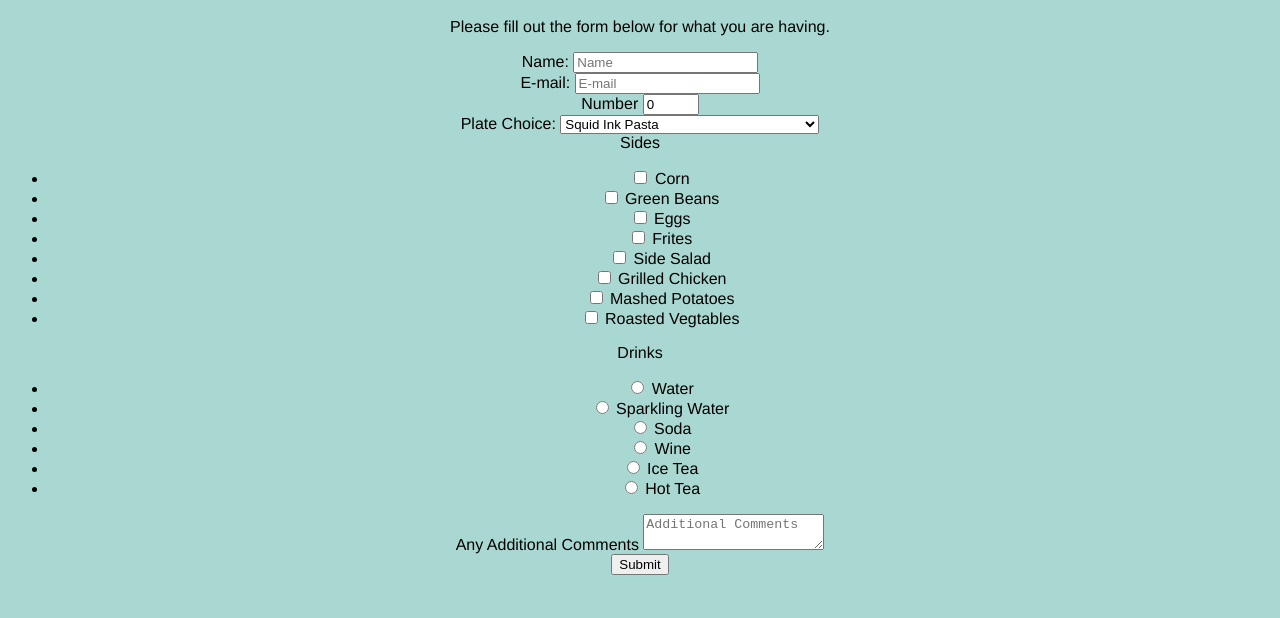
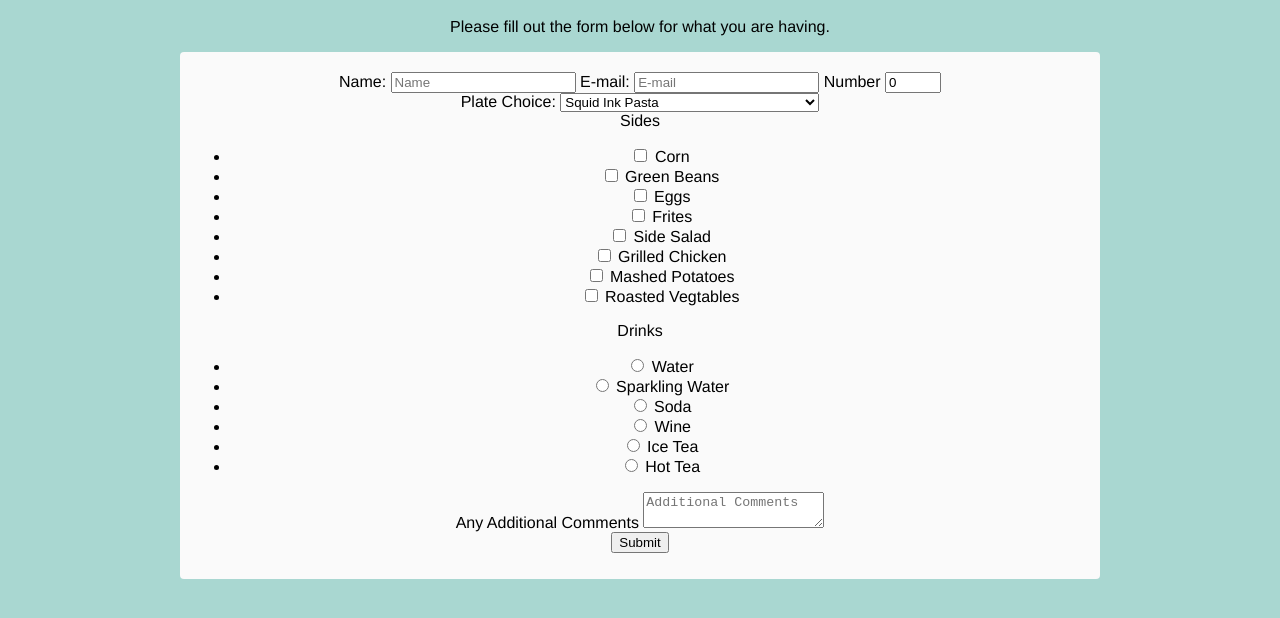
Before and after one commit to thuy-n3/survery-form, a plain HTML site: page index.html in a window 1280 px wide. Shown: the part 48-666 px from the top of the page. Drawn offline with Linux system fonts and the light colour scheme.

Commit message:
styling begins

```diff
--- a/index.html
+++ b/index.html
@@ -16,24 +16,22 @@
 
     <p id="description">Please fill out the form below for what you are having.</p>
 
+    <div id="form-container">
+
         <form id="survey-form">
 
-                <div class="form-group">
+            <div id="who-section">
                 <label for="name" id="name-label" >Name:</label>
                 <input type="text" id="name" placeholder="Name" required>
-                </div>
 
-                <div class="form-group">
                 <label for="mail" id="email-label">E-mail:</label>
                 <input type="email" id="email" placeholder="E-mail" required>
-                </div>
 
-                <div class="form-group">
                 <label for="number" id="number-label">Number</label>
                 <input type="number" id="number" value="0" min="0" max="10" placeholder="Enter a Number" required>
             </div>
 
-                <div class="form-group">
+            <div class="plate-section">
                 <label for="plate-choice">Plate Choice:</label>
                 <select  id="dropdown">
                     <option value="squid ink pasta">Squid Ink Pasta</option>
@@ -45,7 +43,7 @@
                 </select>
             </div>
 
-                <div class="form-group form-check">
+            <div class="sides-section">
                     <label>Sides</label>
                     <ul>
                         <li>
@@ -83,7 +81,7 @@
                     </ul>
             </div>
 
-                <div class="form-group">
+            <div class="drink-section">
                 <Label>Drinks</Label>
                 <ul>
                     <li>
@@ -113,7 +111,7 @@
                 </ul>
             </div>
 
-                <div class="form-group">
+            <div class="comment-section">
                     <label for="comments">Any Additional Comments</label>
                     <textarea class="form-control" placeholder="Additional Comments"></textarea>
                 </div>
@@ -126,4 +124,8 @@
 
     </div>
 
+
+
+</div>
+
 </body>
--- a/styles/styles.css
+++ b/styles/styles.css
@@ -4,3 +4,21 @@ body{
     font-family: 'Raleway', Helvetica, sans-serif;
     min-width: 320px;
 }
+
+#form-container{
+    background-color: rgb(250, 250, 250);
+    margin: 0 auto;
+    border-radius: 4px;
+    width: 75%;
+    max-width: 900px;
+    padding: 10px;
+    padding-top: 20px;
+}
+
+/* #survey-form{
+    position: relative;
+}
+
+#who-section{
+    position: absolute;
+} */
```
Lines whose indentation alone changed are shown as unchanged.
